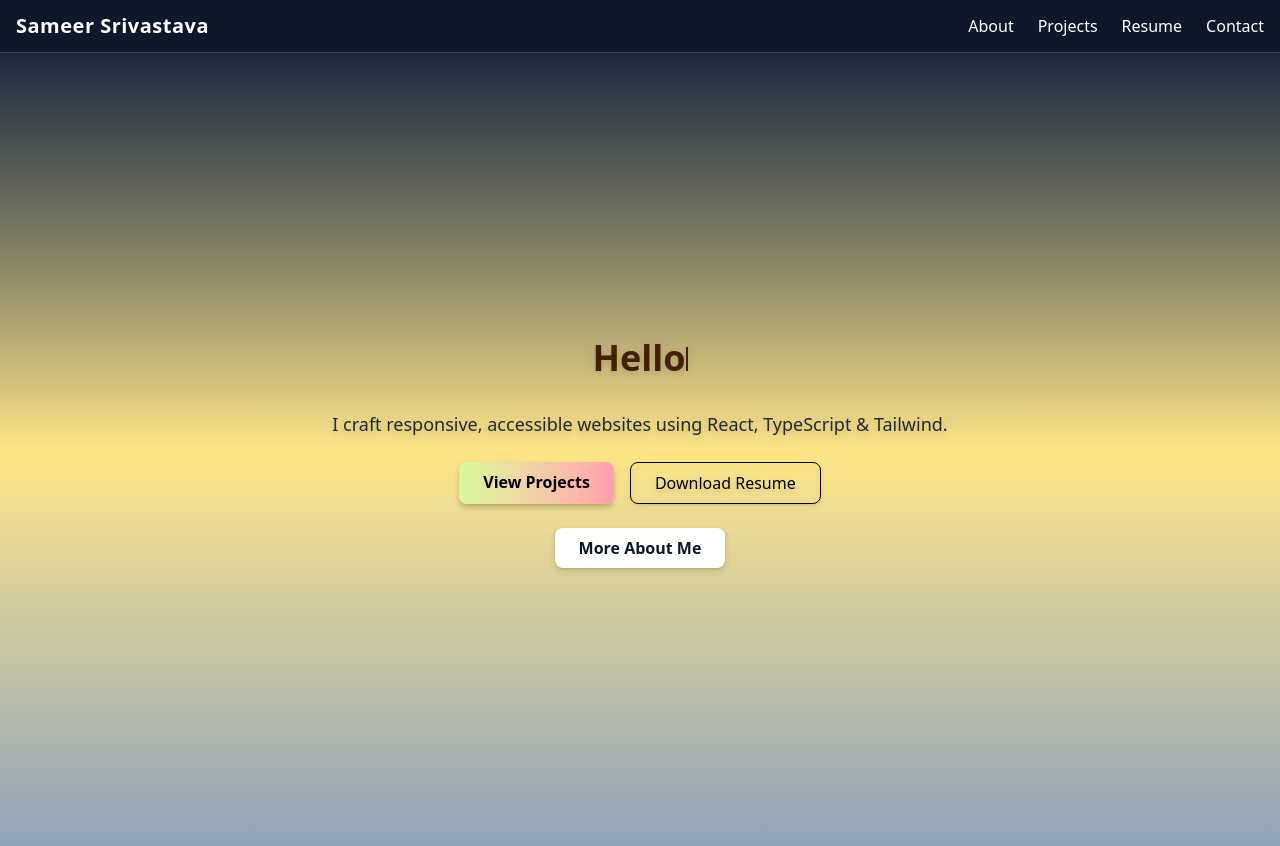
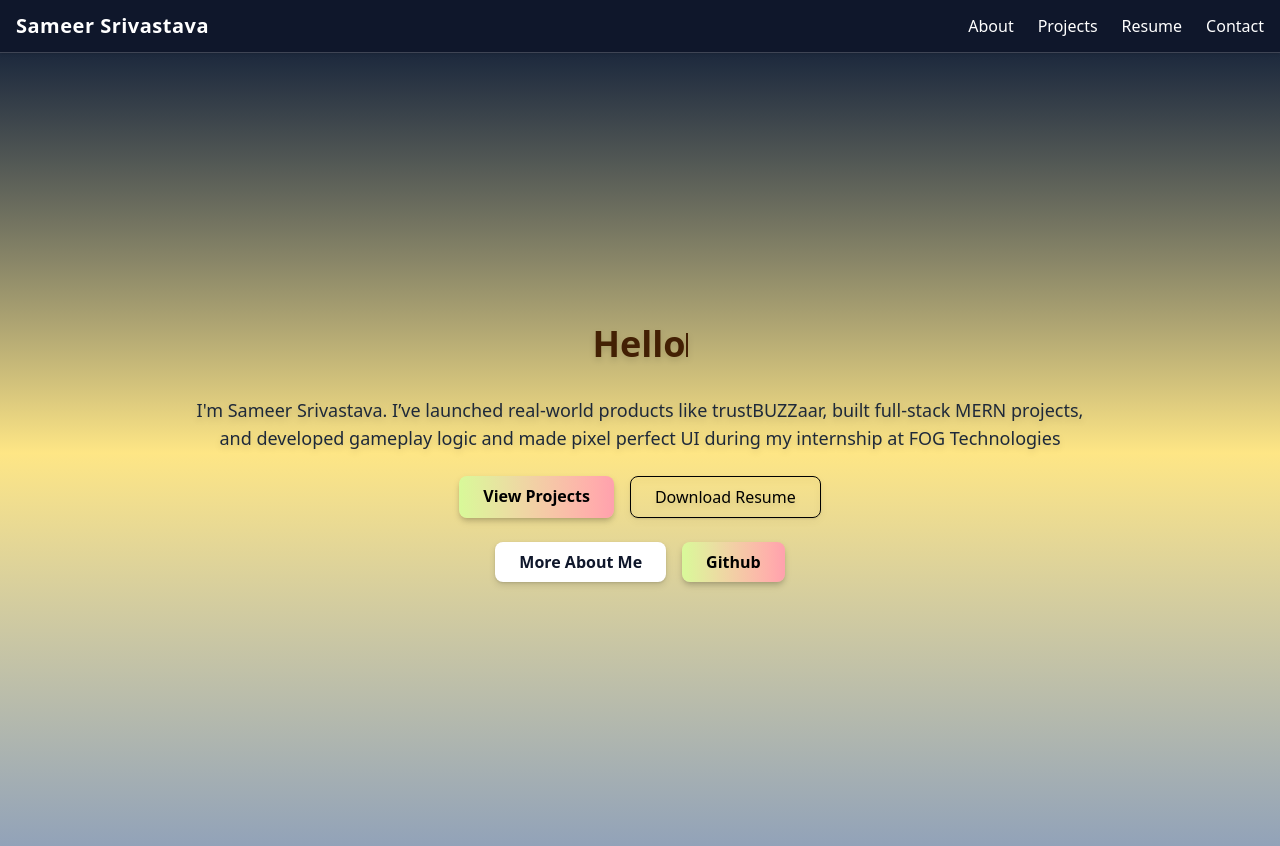
Before and after one commit to sam33r0/PortfolioN, a React (Vite) app: page / in a window 1280 px wide. Shown: the top 846 px of the page. Built offline with nearby package versions, Linux system fonts and the light colour scheme.

Commit message:
updated about section in home page

```diff
--- a/src/pages/Home.tsx
+++ b/src/pages/Home.tsx
@@ -39,13 +39,12 @@ export default function Home() {
             "வணக்கம் (Vanakkam)",
             "నమస్కారం (Namaskaram)",
             "ನಮಸ್ಕಾರ (Namaskara)",
-            "السلام عليكم (As-salamu alaykum)",
             "こんにちは (Konnichiwa)",
           ]}
         />
 
         <p className="text-gray-800 text-lg mt-4">
-          I craft responsive, accessible websites using React, TypeScript & Tailwind.
+          I'm Sameer Srivastava. I’ve launched real-world products like trustBUZZaar, built full-stack MERN projects, and developed gameplay logic and made pixel perfect UI during my internship at FOG Technologies
         </p>
         {/* <div className="mt-6 flex justify-center space-x-4">
           <Link
@@ -100,6 +99,12 @@ export default function Home() {
           >
             More About Me
           </Link>
+          <Link
+            to="https://github.com/sam33r0"
+            className="px-6 py-2 rounded-lg text-black font-bold bg-gradient-to-r from-lime-200 to-rose-300 hover:scale-110 shadow-md transition"
+          >
+            Github
+          </Link>
         </div>
 
       </div>
```
